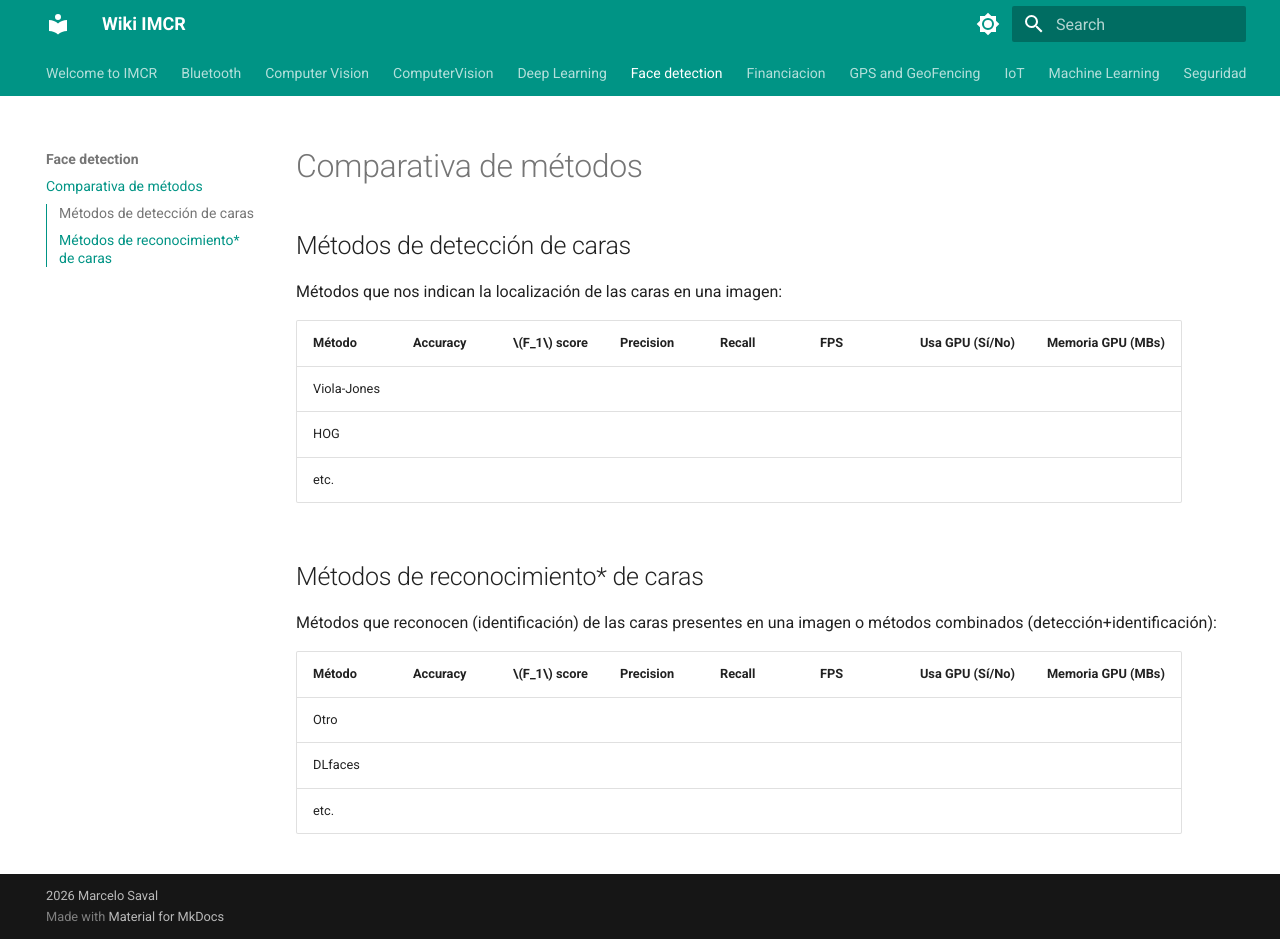
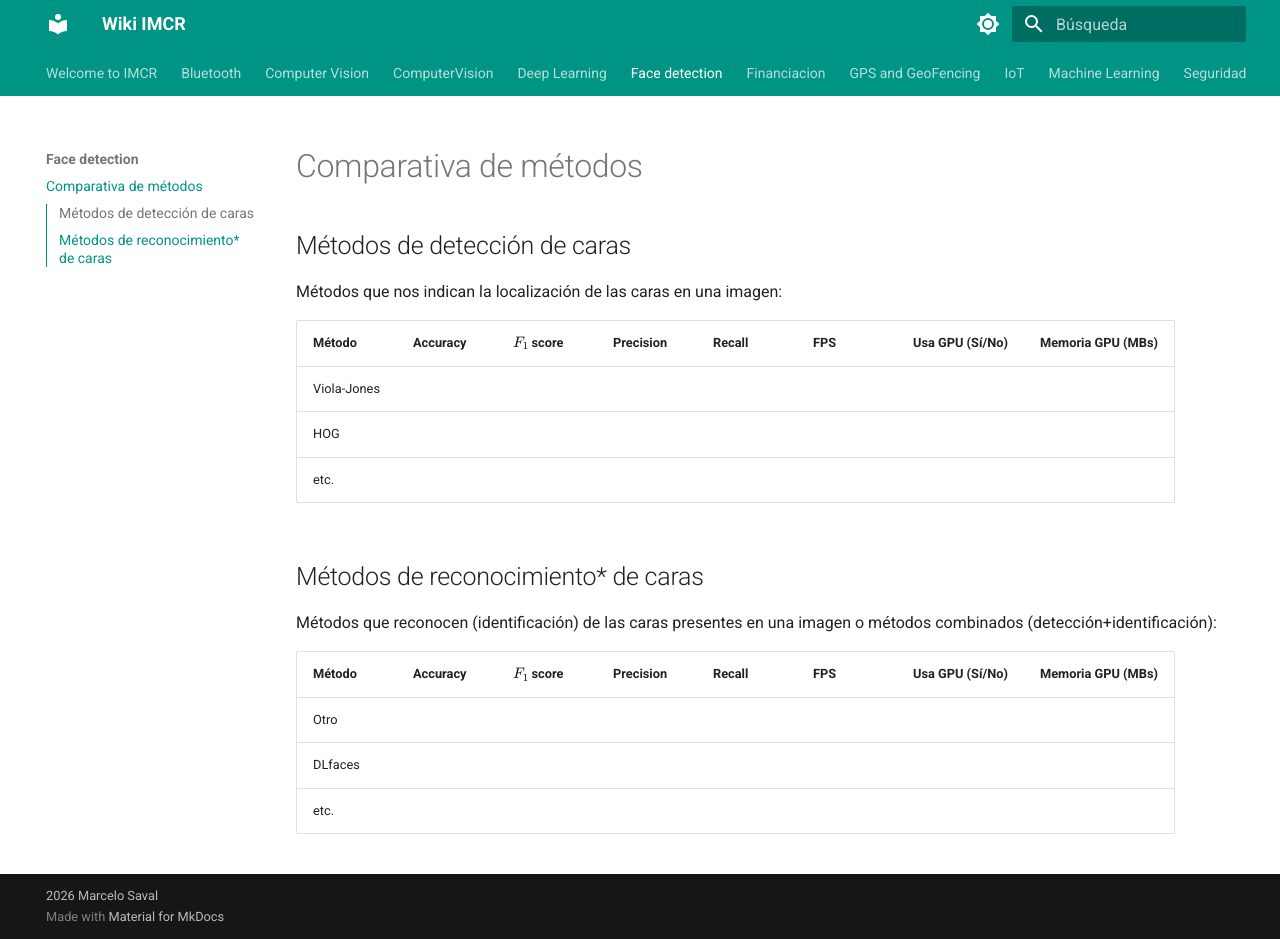
Before and after one commit to abl78-ua/Wiki-IMCR, an MkDocs documentation site: the page built from docs/Face detection/Comparativa.md, in a window 1280 px wide and 939 px high. Built offline with MkDocs 1.6.1 and Material for MkDocs 9.7.7, drawn with Linux system fonts in a browser that asks for light colours; part of the change alters nothing that is shown.

Commit message:
fix: language, footnotes, latex

```diff
--- a/mkdocs.yml
+++ b/mkdocs.yml
@@ -12,8 +12,9 @@ theme:
     - content.tabs.lin
     - content.code.annotation
     - content.code.copy
+    - content.footnote.tooltips
 
-  language: en
+  language: es
 
   palette:
     - scheme: default
@@ -50,4 +51,8 @@ markdown_extensions:
       emoji_index: !!python/name:materialx.emoji.twemoji
       emoji_generator: !!python/name:materialx.emoji.to_svg
 
+extra_javascript:
+  - javascripts/mathjax.js
+  - https://unpkg.com/mathjax@3/es5/tex-mml-chtml.js
+
 copyright: &copy 2026 <a href="https://github.com/MarceloSaval" target="_blank" rel="noopener">Marcelo Saval</a>
```
